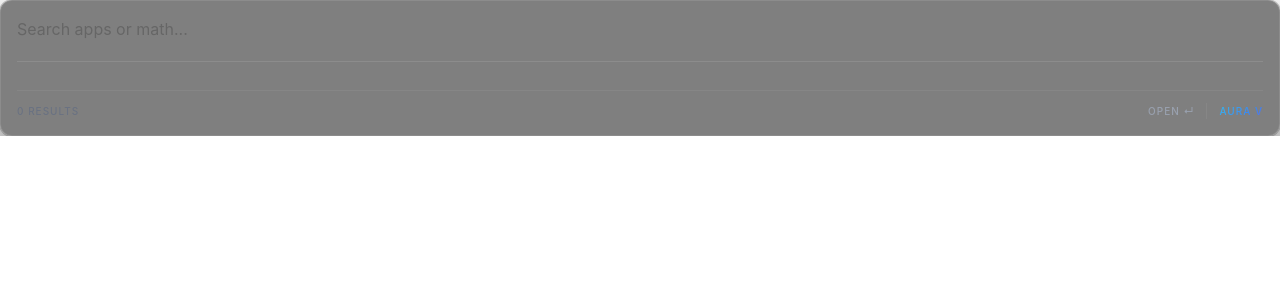
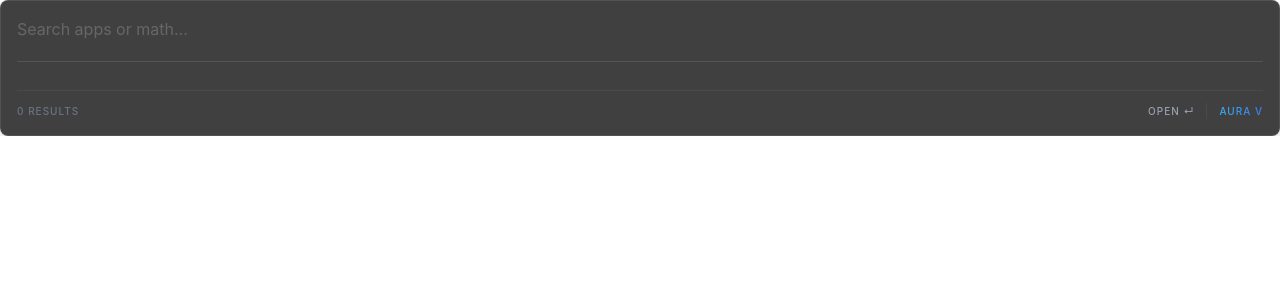
Before and after one commit to maxi-schaefer/Aura, a React (Vite) app: page / in a window 1280 px wide. Shown: the top 300 px of the page. Built offline with nearby package versions, Linux system fonts and the light colour scheme.

Commit message:
Updated design

```diff
--- a/src/App.css
+++ b/src/App.css
@@ -31,14 +31,11 @@ body {
 
 .glass {
   /* Darker, more opaque background */
-  background: rgba(0, 0, 0, 0.5);
+  background: rgba(0, 0, 0, 0.75);
   backdrop-filter: blur(40px) saturate(150%);
   border: 1px solid rgba(255, 255, 255, 0.1);
   transition: height 0.15s cubic-bezier(0.4, 0, 0.2, 1);
-  box-shadow:
-    0 20px 50px rgba(0, 0, 0, 0.6),
-    0 0 0 1px rgba(0, 0, 0, 0.2);
-  border-radius: 12px;
+  border-radius: 8px;
 }
 
 /* Raycast Input Style */
--- a/src/components/CalculatorResult.tsx
+++ b/src/components/CalculatorResult.tsx
@@ -7,7 +7,7 @@ interface CalculatorProps {
 export const CalculatorResult = ({ result, isActive, onMouseEnter }: CalculatorProps) => (
     <div
         onMouseEnter={onMouseEnter}
-        className={`flex items-center justify-between px-3 py-2 rounded-lg transition-all my-2 ${isActive ? "bg-white/5 border border-white/10" : ""}`}
+        className={`flex items-center justify-between px-3 py-2 rounded-lg transition-all my-2 ${isActive ? "bg-gray-500/5 border border-white/10" : ""}`}
     >
         <div className="flex items-center gap-2">
             <div className="text-xl gradient-text">＝</div>
--- a/src/components/ColorResult.tsx
+++ b/src/components/ColorResult.tsx
@@ -1,5 +1,5 @@
 export const ColorResult = ({ color, isActive }: { color: string; isActive: boolean }) => (
-    <div className={`flex items-center gap-3 px-3 py-2 rounded-lg my-2 ${isActive ? "bg-white/5 border border-white/10" : ""}`}>
+    <div className={`flex items-center gap-3 px-3 py-2 rounded-lg my-2 ${isActive ? "bg-gray-500/5 border border-white/10" : ""}`}>
         <div
             className="w-10 h-10 inset-0 rounded-md border border-white/20 shadow-inner"
             style={{ backgroundColor: color }}
--- a/src/components/ResultItem.tsx
+++ b/src/components/ResultItem.tsx
@@ -17,7 +17,7 @@ export const ResultItem = ({ name, type, isActive, onMouseEnter, onClick }: Resu
         {isActive && (
             <motion.div
                 layoutId="active-pill"
-                className="absolute inset-0 bg-white/5 border border-white/10 rounded-lg"
+                className="absolute inset-0 bg-gray-500/5 border border-white/10 rounded-lg"
                 transition={{ type: "spring", stiffness: 500, damping: 40 }}
             />
         )}
```
